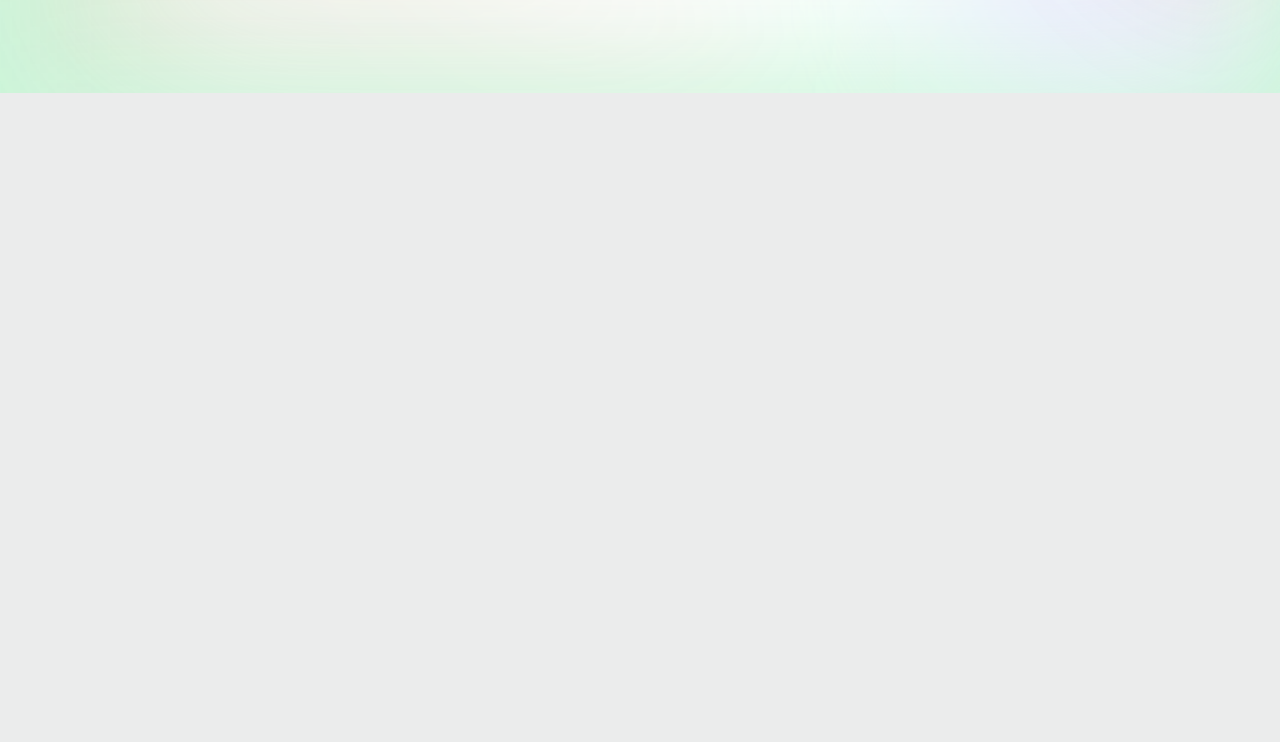
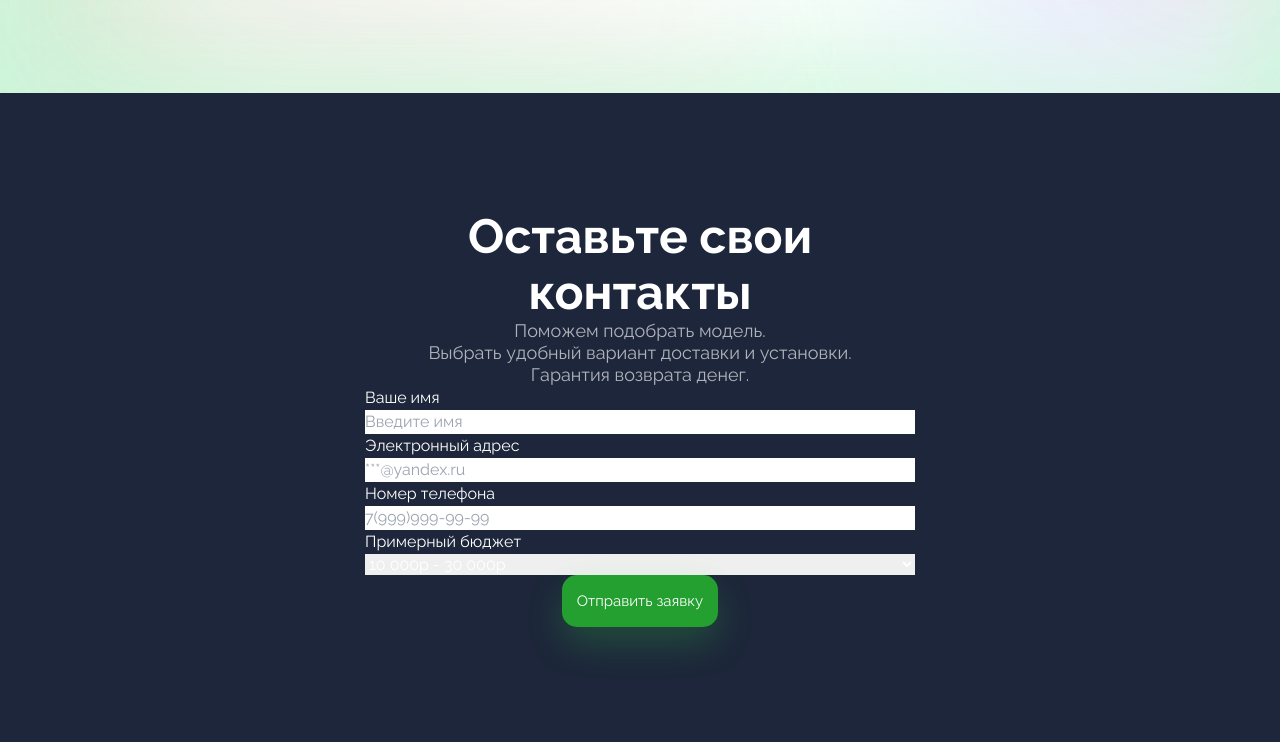
Before and after one commit to Musagigi/layout5, a website built with Vite: page src/index.html in a window 1280 px wide. Shown: the part 705-1447 px from the top of the page. Before the commit the page ends 800 px from the top, so only its background shows below. Built offline with nearby package versions, Linux system fonts and the light colour scheme.

Commit message:
Сделал 4 урок, до пункта 11

```diff
--- a/src/css/main.css
+++ b/src/css/main.css
@@ -91,3 +91,41 @@ button {
 	width: 500px;
 }
 /* ABOUT END */
+
+/* FORM START */
+.form {
+	background-color: #1d263a;
+	color: #fff;
+	padding: 115px 0;
+	text-align: center;
+	display: flex;
+	justify-content: center;
+	align-items: center;
+}
+
+.form__container {
+	width: 550px;
+}
+
+.form h1 {
+	font-size: 48px;
+	font-weight: 700;
+	line-height: 56px;
+}
+
+.form p {
+	font-size: 18px;
+	line-height: 22px;
+	opacity: 0.65;
+}
+
+.form__group {
+	display: flex;
+	flex-direction: column;
+	text-align: left;
+}
+
+.form__submit {
+	background-color: #23a030;
+}
+/* FORM END */
--- a/src/index.html
+++ b/src/index.html
@@ -44,6 +44,39 @@
 					/>
 				</div>
 			</section>
+			<section class="form">
+				<div class="form__container">
+					<h1>Оставьте свои контакты</h1>
+					<p>
+						Поможем подобрать модель. <br />Выбрать удобный вариант доставки и
+						установки. <br />Гарантия возврата денег.
+					</p>
+					<form action="#">
+						<div class="form__group">
+							<label for="name">Ваше имя</label>
+							<input type="text" id="name" placeholder="Введите имя" />
+						</div>
+						<div class="form__group">
+							<label for="email">Электронный адрес</label>
+							<input type="email" id="email" placeholder="***@yandex.ru" />
+						</div>
+						<div class="form__group">
+							<label for="phone">Номер телефона</label>
+							<input type="tel" id="phone" placeholder="7(999)999-99-99" />
+						</div>
+						<div class="form__group">
+							<label for="budget">Примерный бюджет</label>
+							<select name="" id="budget">
+								<option value="10-30">10 000р - 30 000р</option>
+								<option value="30-60">30 000р - 60 000р</option>
+								<option value="60-100">60 000р - 100 000р</option>
+								<option value="100+">100 000р</option>
+							</select>
+						</div>
+						<button class="form__submit" type="submit">Отправить заявку</button>
+					</form>
+				</div>
+			</section>
 		</div>
 	</body>
 </html>
```
